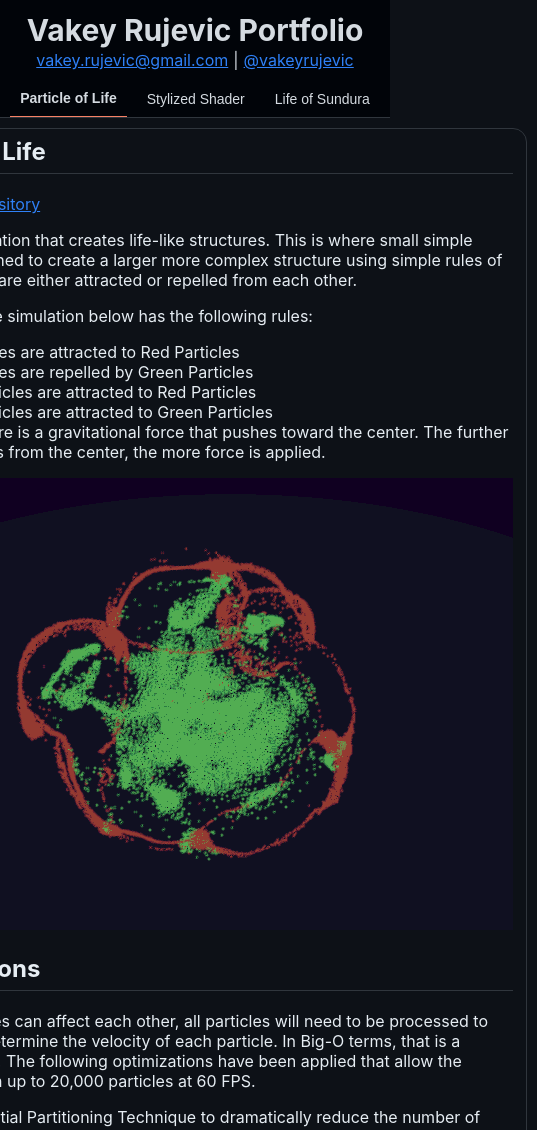
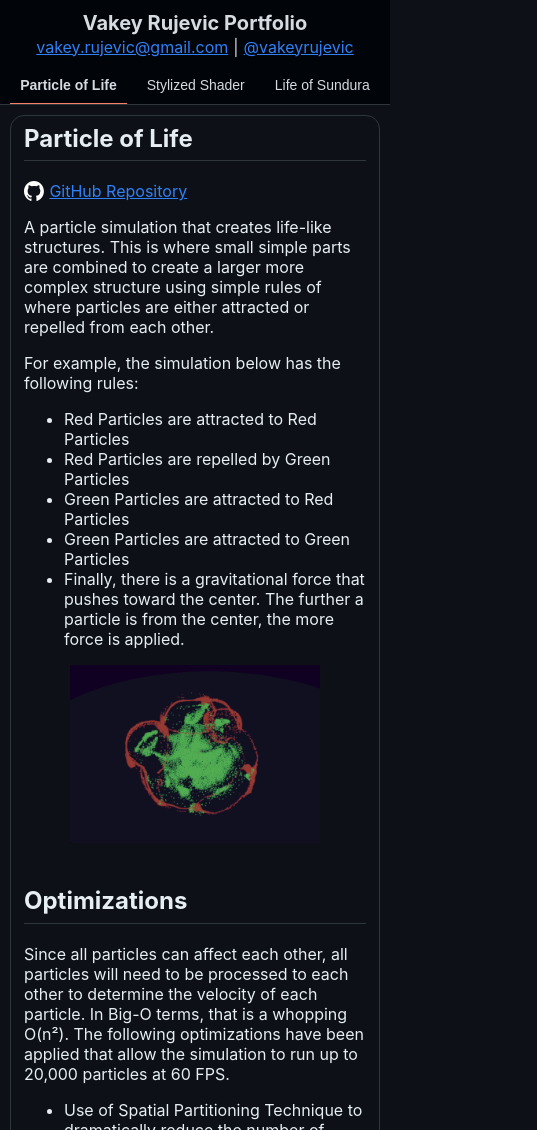
Before and after one commit to Vacummus/vacummus.github.io, a React (Create React App) app in the folder client/: page / in a window 390 px wide. Shown: the top 1130 px of the page, 537 px wide, since content can reach past the window. Built offline with nearby package versions, Linux system fonts and the light colour scheme.

Commit message:
Fix for mobile

```diff
--- a/client/src/App.css
+++ b/client/src/App.css
@@ -112,7 +112,7 @@ body {
 }
 
 .videoImageFullSize {
-  width: 600px;
+  width: 700px;
   padding-bottom: 20px;
 }
 
@@ -123,3 +123,47 @@ body {
 .linkSection {
   font-size: 16px;
 }
+
+@media only screen and (max-width: 800px) {
+  .videoImageFullSize {
+    width: 650px;
+  }
+}
+
+@media only screen and (max-width: 700px) {
+  .videoImageFullSize {
+    width: 550px;
+  }
+}
+
+@media only screen and (max-width: 600px) {
+  .videoImageFullSize {
+    width: 450px;
+  }
+}
+
+@media only screen and (max-width: 500px) {
+  .videoImageFullSize {
+    width: 350px;
+  }
+}
+
+@media only screen and (max-width: 400px) {
+  .header h1 {
+    font-size: 20px;
+  }
+
+  .videoImageFullSize {
+    width: 250px;
+  }
+}
+
+@media only screen and (max-width: 250px) {
+  .header h1 {
+    font-size: 16px;
+  }
+
+  .videoImageFullSize {
+    width: 200px;
+  }
+}
--- a/client/src/App.js
+++ b/client/src/App.js
@@ -84,7 +84,7 @@ function ParticlePage() {
         </ul>
 
         <div style={{textAlign: 'center'}}>
-          <img src={particle1} alt="particle1" />
+          <img className="videoImageFullSize" src={particle1} alt="particle1" />
         </div>
 
         <h2 className="bottomBorder">Optimizations</h2>
```
